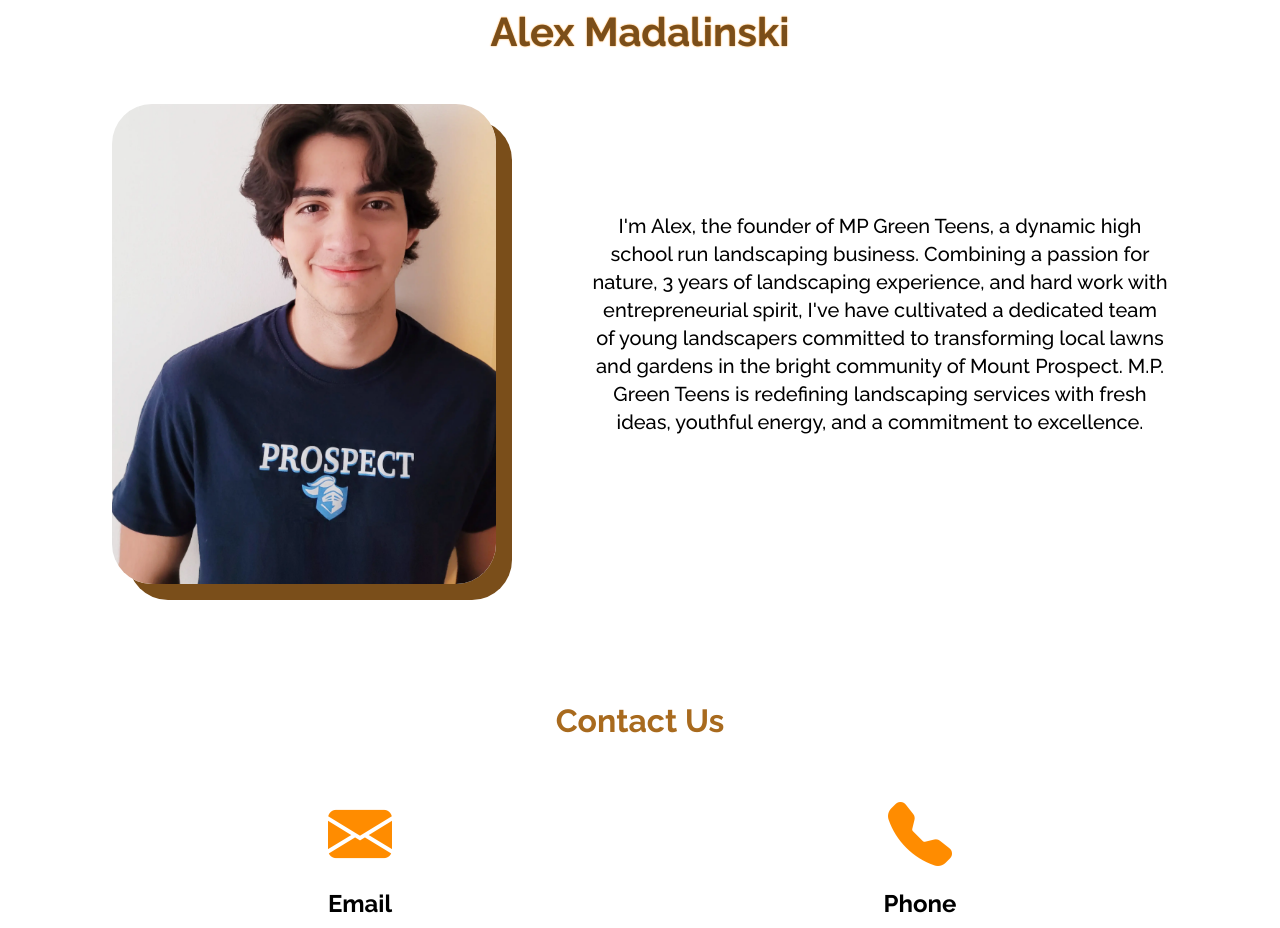
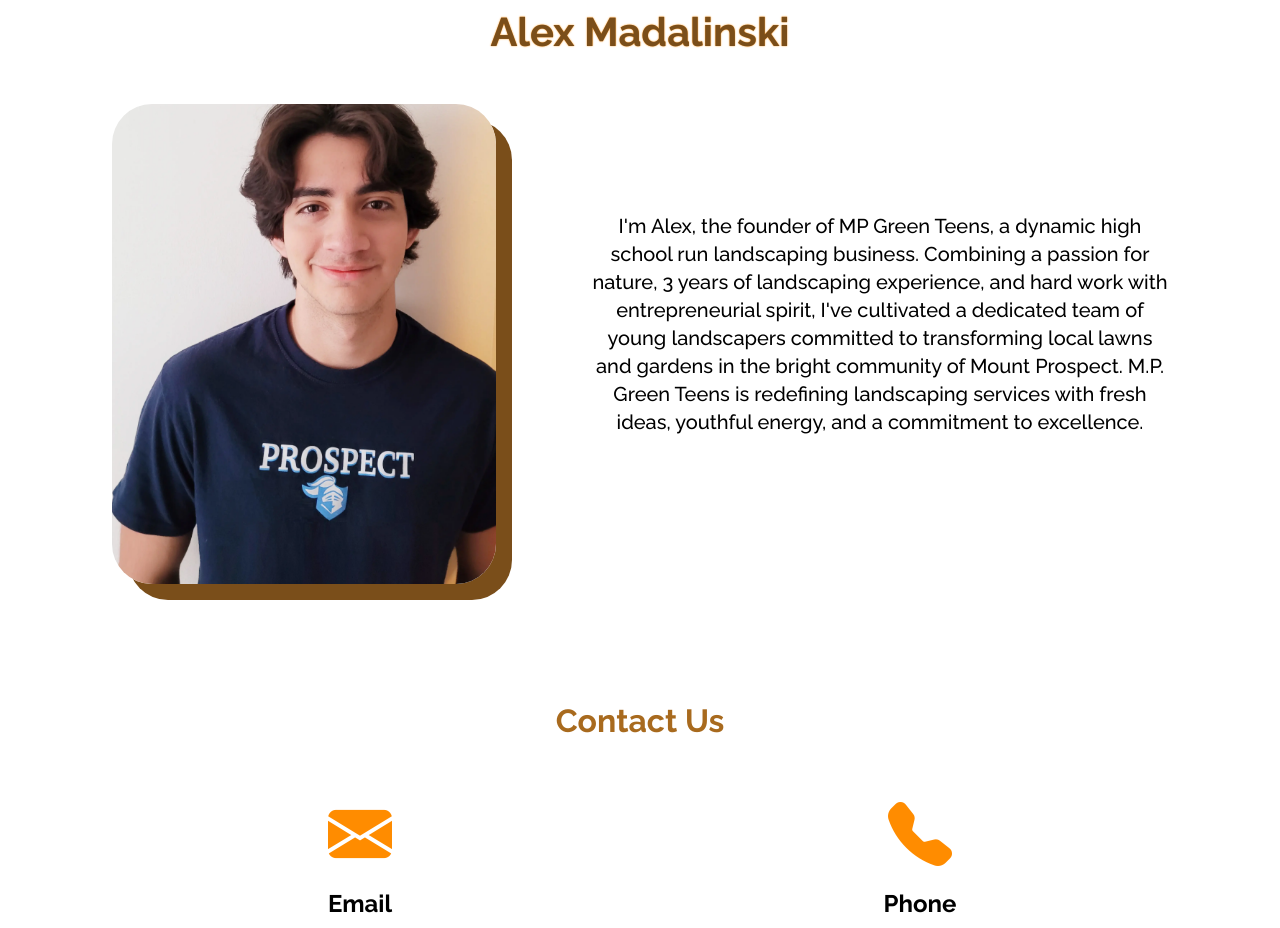
Before and after one commit to LorenzoAblis/alexlawnscaping, a Next.js app: page / in a window 1280 px wide. Shown: the part 4980-5908 px from the top of the page. Built offline with nearby package versions, Linux system fonts and the light colour scheme; no server answers; the database is empty.

Commit message:
fixed typo again

```diff
--- a/app/components/Founder.js
+++ b/app/components/Founder.js
@@ -22,10 +22,10 @@ const Founder = () => {
           I'm Alex, the founder of MP Green Teens, a dynamic high school run
           landscaping business. Combining a passion for nature, 3 years of
           landscaping experience, and hard work with entrepreneurial spirit,
-          I've have cultivated a dedicated team of young landscapers committed
-          to transforming local lawns and gardens in the bright community of
-          Mount Prospect. M.P. Green Teens is redefining landscaping services
-          with fresh ideas, youthful energy, and a commitment to excellence.
+          I've cultivated a dedicated team of young landscapers committed to
+          transforming local lawns and gardens in the bright community of Mount
+          Prospect. M.P. Green Teens is redefining landscaping services with
+          fresh ideas, youthful energy, and a commitment to excellence.
         </div>
       </article>
     </section>
```
